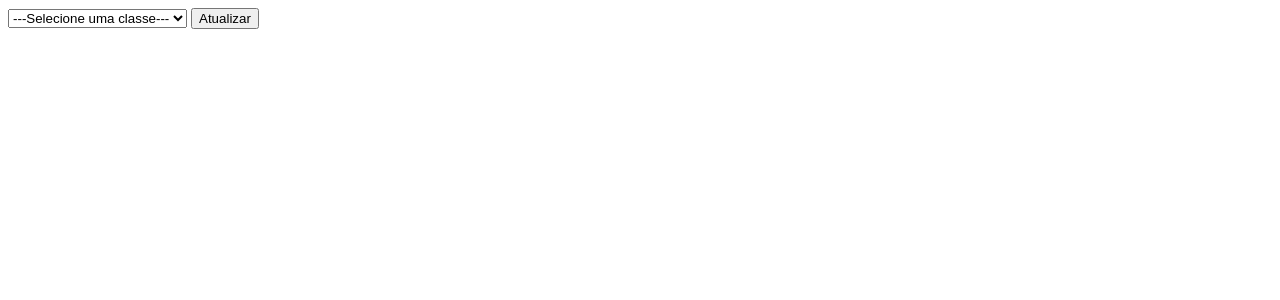
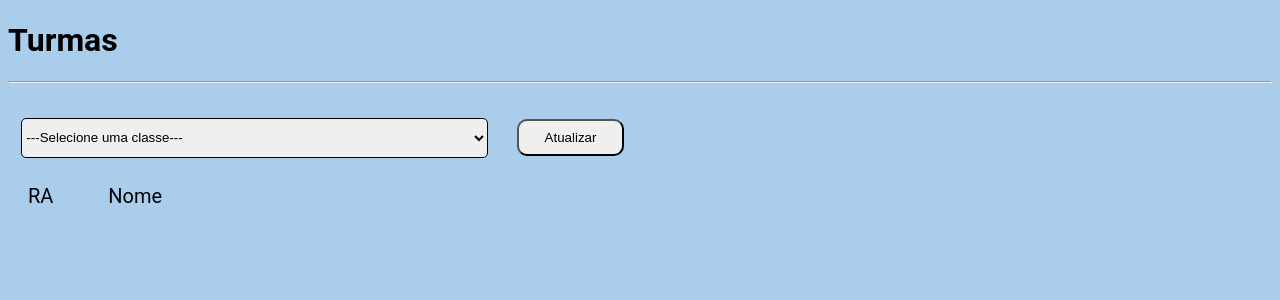
Before and after one commit to vitor-ximenes-oliveira/SAE, a Django app: page /turmas/1 in a window 1280 px wide. Shown: the top 300 px of the page. Run offline with Django 3.2, Linux system fonts and the light colour scheme; data that the repository does not hold is empty.

Commit message:
Modificação da viwes e models(mudança de nome de alguns atributos e remoção de código desnecessário que eu tinha feito na views)

```diff
--- a/SAE/SAE/settings.py
+++ b/SAE/SAE/settings.py
@@ -80,7 +80,7 @@ DATABASES = {
         'ENGINE': 'django.db.backends.mysql',
         'NAME': 'SAE',
         'USER': 'root',
-        'PASSWORD': '1234',
+        'PASSWORD': '',
         'HOST': '127.0.0.1',
         'PORT': '3306',
     }
--- a/SAE/website/admin.py
+++ b/SAE/website/admin.py
@@ -2,5 +2,5 @@ from django.contrib import admin
 from website.models import Professor,Turmas
 
 class UsuarioAdmin(admin.ModelAdmin):
-    exclude = ('pf_nome',)
+    exclude = ('Nome',)
 admin.site.register(Professor,UsuarioAdmin)
--- /dev/null
+++ b/SAE/website/static/estilos/turmas.css
@@ -0,0 +1,77 @@
+body {
+    background-color: #aacdec;
+  }
+
+  select#ra {
+    width: 25em;
+  }
+
+  select#ra {
+    width: 35em;
+    height: 3em;
+    border-radius: 5px;
+    border: solid 1px;
+    margin: 2em 0em;
+    margin-left: 1em;
+  }
+
+  select#ra:hover {
+    border: solid 3px;
+    background: #acafb6;
+  }
+
+  button.btnAtualizar {
+    padding: 0.7em;
+    margin-left: 2%;
+    width: 8em;
+    border-radius: 10px;
+  }
+
+  button.btnAtualizar:hover {
+    border: solid 3px;
+    background: #acafb6;
+  }
+
+
+  .TurmalTotal{
+    display: flex;
+    flex-direction: column;
+    gap: 0.5em;
+    font-size: 20px;
+    margin-left: 1em;
+    text-decoration: none;
+  }
+
+  .inf_ra{
+     margin-right: 50px;
+  }
+
+  .aluno{
+    margin-left: 5px;
+  }
+  .link_aluno{
+     display: inline-block;
+     margin-left: 62px;
+  }
+
+  .button {
+      display: flex;
+      flex-wrap: nowrap;
+      align-items: center;
+      justify-content: center;
+      height: 3em;
+  }
+
+  #btn {
+      width: 90%;
+      text-align: center;
+      height: 3em;
+      border: solid 1px;
+      border-radius: 5px;
+  }
+
+  #btn:hover {
+      border: 2px solid #000;
+      color: black;
+      background-color: #acafb6;
+  }
--- a/SAE/website/templates/Login.html
+++ b/SAE/website/templates/Login.html
@@ -28,11 +28,11 @@
         </div>
         <div class="container_login">
             <div class="label-float">
-                <input type="text" name="al_nome" placeholder=" " />
+                <input type="text" name="nome" placeholder=" " />
                 <label>Usuário</label>
             </div>
             <div class="label-float">
-                <input type="password" name="al_senha" placeholder=" " />
+                <input type="password" name="senha" placeholder=" " />
                 <label>Senha</label>
             </div>
             <div class="botoes">
--- a/SAE/website/templates/feedback.html
+++ b/SAE/website/templates/feedback.html
@@ -168,10 +168,10 @@
 
         <textarea type= "Justicativa9" name="Justificativa9" id="Justicativa9" cols="30" rows="10" class="form-control" maxlength="255"></textarea>
     </div>
-    <div class="form-group row">
+    <div class="button">
         <label class="col-sm=1 col-form-label"></label>
         <div class="col-sm-4">
-        <button type="submit">Enviar</button>
+        <button class="btnEnv btnEnviar" type="submit">Enviar</button>
         </div>
     </div>
 </form>
--- a/SAE/website/templates/turmas.html
+++ b/SAE/website/templates/turmas.html
@@ -1,11 +1,20 @@
+<!DOCTYPE html>
+<html lang="pt-br">
 <title>Turmas</title>
+{% load static %}
 
-{% for message in messages %}
-<p id="messages">{{message}}</p>
-{% endfor %}
-
+<head>
+  <meta charset="UTF-8" />
+    <meta http-equiv="X-UA-Compatible" content="IE=edge" />
+    <meta name="viewport" content="width=device-width, initial-scale=1.0" />
+    <link rel="stylesheet" href="{% static 'estilos/turmas.css' %}" />
+    <link rel="stylesheet" href="{% static 'estilos/geral.css' %}" />
+</head>
    <body>
     <form action="" method="post" enctype="multipart/form-data" >
+       <h1>Turmas</h1>
+      <hr/>
+
     <select id="ra" name="classe" class="custom-select custom-select-sm input-small">
       <option disabled="true" selected="selected">---Selecione uma classe---</option>
       {%for turma in turmas%}
@@ -16,12 +25,25 @@
 
     </select>
     {% csrf_token %}
-    <button type="submit" name="turma" value="turma">Atualizar</button><br>
+    <button class="btnAtualizar" type="submit" name="turma" value="turma">Atualizar</button><br>
+
+    <div class="TurmalTotal">
+     <div>
+      <span class="inf_ra">RA</span>
+      <span class="inf_nome">Nome</span>
+     </div>
       {% for aluno in alunos %}
-      <br>
+      <div class="aluno">
+
       {{aluno.ra}}
-      <a href="/PerfilAluno/{{aluno.ra}}">{{aluno.al_nome}}</a>
+      <a class="link_aluno" href="/PerfilAluno/{{aluno.ra}}" style="text-decoration:none;">{{aluno.al_nome}}</a>
+      </div>
+      {% endfor %}
+  </div>
+    </form>
 
-      {% endfor %}
-    </form>
+    {% for message in messages %}
+    <p id="messages">{{message}}</p>
+    {% endfor %}
+
    </body>
--- a/SAE/website/views.py
+++ b/SAE/website/views.py
@@ -31,7 +31,7 @@ def cadastro(request):
                     messages.error(request, "Já existe um aluno cadastrado com esse e-mail")
             else:
                 al_email =  request.POST.get("al_email")
-                checar_email = Professor.objects.get(pf_email = al_email)
+                checar_email = Professor.objects.get(Email = al_email)
                 if checar_email:
                     messages.error(request, "Já existe um professor cadastrado com esse e-mail")
         except (Aluno.DoesNotExist, Professor.DoesNotExist):
@@ -55,7 +55,7 @@ def cadastro(request):
                         user.save()
                 else:
                     al_nome = request.POST.get("al_nome")
-                    pf_materia = request.POST.get("pf_materia")
+                    materia = request.POST.get("pf_materia")
                     senha = request.POST.get("al_senha")
                     confir_senha = request.POST.get("confir_senha")
                     if senha != confir_senha:
@@ -66,7 +66,7 @@ def cadastro(request):
                             autenticar_usuario = User(username=al_nome, password=al_senha)
                             autenticar_usuario.save()
                             id_user = User.objects.get(username=al_nome)
-                            user = Professor.objects.create(Usuario=id_user,pf_nome = al_nome,pf_email=al_email,pf_nascimento=al_nascimento,materia=pf_materia)
+                            user = Professor.objects.create(Usuario=id_user,Nome = al_nome,Email=al_email,Nascimento=al_nascimento,Materia=materia)
                             user.save()
                 messages.success(request,"Conta criada com sucesso")
                 return redirect("/login")
@@ -85,8 +85,8 @@ def login_user(request):
             professor = Professor()
             if 'login' in request.POST:
                 try:
-                    al_nome = request.POST.get("al_nome")
-                    al_senha = request.POST.get("al_senha")
+                    al_nome = request.POST.get("nome")
+                    al_senha = request.POST.get("senha")
                     professor = Professor()
                     if (professor.esta_ativo == False):
                         usuario = Aluno.objects.get(al_nome=al_nome)
@@ -111,7 +111,7 @@ def login_user(request):
                                 prof = Professor.objects.get(Usuario_id = usuario.id)
                                 autenticar_usuario = authenticate(username=al_nome, password=al_senha, backend= 'django.contrib.auth.backends.AllowAllUsersModelBackend')
                                 login(request, autenticar_usuario)
-                                mudar_campo_nome = Professor.objects.filter(Usuario=usuario).update(pf_nome=al_nome)
+                                mudar_campo_nome = Professor.objects.filter(Usuario=usuario).update(Nome=al_nome)
                                 return redirect('telaProfessor/'+str(prof.idProfessor))
                 except (Aluno.DoesNotExist, Professor.DoesNotExist,User.DoesNotExist):
                     messages.error(request, "Nome de usuário ou/e senha inválido(s)")
@@ -124,7 +124,7 @@ def login_user(request):
                             return redirect('telaAluno/'+str(user.ra))
                         else:
                             login(request, autenticar_usuario)
-                            user = Professor.objects.get(pf_nome=al_nome).first()
+                            user = Professor.objects.get(Nome=al_nome).first()
                             return redirect('telaProfessor/'+str(user.idProfessor))
             elif 'cadastro' in request.POST:
                 if (professor.esta_ativo==False):
@@ -145,22 +145,10 @@ def visualizar_arquivo(request,arquivo):
             arquivo = open(diretorio_arquivo, 'rb')
             abrir_Arquivo = FileResponse(arquivo)
             return abrir_Arquivo
-        elif arquivo.endswith('.xlsx'):
-            diretorio_arquivo = os.path.join(settings.MEDIA_ROOT, arquivo)
-            os.system(diretorio_arquivo)
-            os.chmod(diretorio_arquivo,stat.S_IRWXO)
-            fk_alu = request.GET.get("alu",'')
-            return redirect('../atividades/'+str(fk_alu))
         elif arquivo.endswith('.docx'):
             diretorio_arquivo = os.path.join(settings.MEDIA_ROOT, arquivo)
             sp.Popen(["C:\Program Files\Windows NT\Accessories\WordPad.exe", diretorio_arquivo])
             os.chmod(diretorio_arquivo,stat.S_IWUSR and stat.S_IRUSR and stat.S_IRUSR)
-            fk_alu = request.GET.get("alu",'')
-            return redirect('../atividades/'+str(fk_alu))
-        elif arquivo.endswith('.pptx'):
-            diretorio_arquivo = os.path.join(settings.MEDIA_ROOT, arquivo)
-            os.system(diretorio_arquivo)
-            os.chmod(diretorio_arquivo,stat.S_IRWXO)
             fk_alu = request.GET.get("alu",'')
             return redirect('../atividades/'+str(fk_alu))
         else:
@@ -173,7 +161,6 @@ def visualizar_arquivo(request,arquivo):
             messages.error(request,"Arquivo não encontrado")
             fk_alu = request.GET.get("alu",'')
             return redirect('../atividades/'+str(fk_alu))
-
 
 def baixar_arquivo(request, arquivo):
     try:
@@ -188,7 +175,7 @@ def baixar_arquivo(request, arquivo):
             fk_alu = request.GET.get("alu",'')
             return redirect('../atividades/'+str(fk_alu))
 
-@login_required(login_url='/login')
+#@login_required(login_url='/login')
 def feedback(request):
     if request.method == 'POST':
             justificativa1 = request.POST.get("Justificativa1")
```
Also changed, not shown: SAE/website/models.py (+4 -4 lines), SAE/website/static/estilos/feedback.css (+24 -0 lines), SAE/website/migrations/0001_initial.py.
